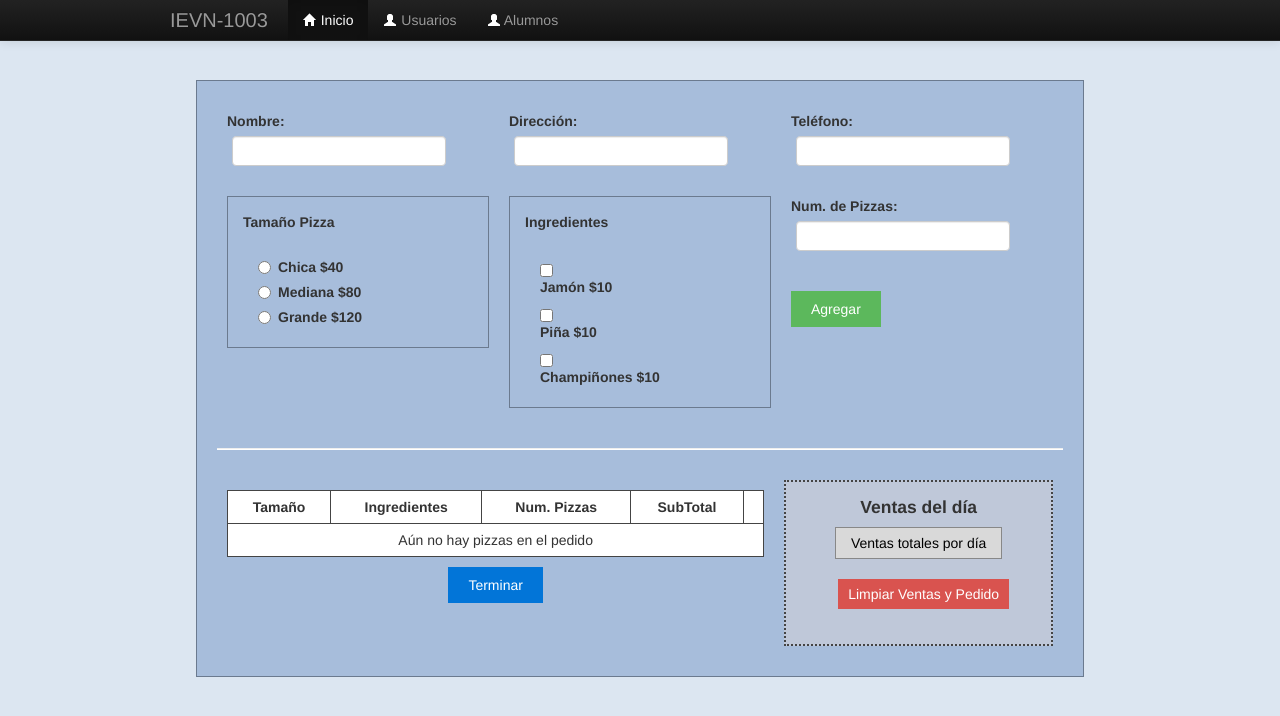
After one commit to IEVN1003-22001808/api_flask03, a Flask app: page /pizzas in a window 1280 px wide. The commit adds this page. Shown: the top 716 px of the page. Run offline with Flask 3, Linux system fonts and the light colour scheme; some libraries are stand-ins or nearby versions.

Commit message:
Pizza - 07/11/2025

```diff
--- a/app.py
+++ b/app.py
@@ -1,4 +1,6 @@
 from flask import Flask, render_template, request
+from flask import make_response, jsonify
+import json
 import forms
 import math
 
@@ -16,12 +18,40 @@ def alumnos():
     ema = ""
     alumnos_clase = forms.UserForm(request.form)
 
+    datos_str = request.cookies.get('estudiante')
+    if datos_str:
+        try:
+            lista_estudiantes = json.loads(datos_str)
+            if isinstance(lista_estudiantes, dict):
+                lista_estudiantes = [lista_estudiantes]
+            elif not isinstance(lista_estudiantes, list):
+                 lista_estudiantes = []
+
+        except (json.JSONDecodeError, TypeError):
+            lista_estudiantes = []
+    else:
+        lista_estudiantes = []
+
     if request.method == 'POST' and alumnos_clase.validate():
         mat = alumnos_clase.matricula.data
         nom = alumnos_clase.nombre.data
         ape = alumnos_clase.apellidos.data
         ema = alumnos_clase.email.data
-    return render_template ('alumnos.html', form = alumnos_clase, mat=mat, nom=nom, ape=ape, ema=ema)
+        datos = {"Matrícula":mat, "Nombre(s)":nom, "Apellidos":ape, "Correo":ema}
+
+        lista_estudiantes.append(datos)
+
+    response = make_response(render_template('alumnos.html', form=alumnos_clase, mat=mat, nom=nom, ape=ape, ema=ema))
+    response.set_cookie('estudiante', json.dumps(lista_estudiantes))
+    return response
+
+@app.route("/get_cookie")
+def get_cookie():
+    datos_str=request.cookies.get('estudiante')
+    if not datos_str:
+        return"No hay cookies"
+    datos=json.loads(datos_str)
+    return jsonify(datos)
 
 @app.route('/figuras', methods = ['GET', 'POST'])
 def figuras():
@@ -58,6 +88,131 @@ def figuras():
             print(f"Ocurrió un error: {e}")
 
     return render_template('figuras.html', area=area, figura=figura, form=form)
+
+@app.route('/pizzas', methods=['GET', 'POST'])
+def pizzas():
+
+    try:
+        cliente_actual = json.loads(request.cookies.get('cliente_actual'))
+    except (json.JSONDecodeError, TypeError):
+        cliente_actual = {}
+    if not isinstance(cliente_actual, dict):
+        cliente_actual = {}
+
+    try:
+        pedido_actual = json.loads(request.cookies.get('pedido_actual'))
+    except (json.JSONDecodeError, TypeError):
+        pedido_actual = []
+    if not isinstance(pedido_actual, list):
+        pedido_actual = []
+
+    try:
+        ventas_dia = json.loads(request.cookies.get('ventas_dia'))
+    except (json.JSONDecodeError, TypeError):
+        ventas_dia = {}
+    if not isinstance(ventas_dia, dict):
+        ventas_dia = {}
+
+    mostrar_Ventas = False
+
+    if request.method == 'GET' and cliente_actual:
+        form = forms.PizzasForm(data=cliente_actual)
+    else:
+        form = forms.PizzasForm(request.form)
+
+    if request.method == 'POST':
+        accion = request.form.get('accion')
+
+        #         BOTÓN "AGREGAR"
+        if accion == 'agregar' and form.validate():
+
+            cliente_actual = {
+                'nombre': form.nombre.data,
+                'direccion': form.direccion.data,
+                'telefono': form.telefono.data
+            }
+
+            precios_tam = {'Chica': 40, 'Mediana': 80, 'Grande': 120}
+            tam = form.tamanio.data
+            num = form.num_pizzas.data
+
+            subtotal_ingredientes = 0
+            ing_lista = []
+
+            if form.jamon.data:
+                subtotal_ingredientes += 10
+                ing_lista.append('Jamón')
+            if form.pinia.data:
+                subtotal_ingredientes += 10
+                ing_lista.append('Piña')
+            if form.champiniones.data:
+                subtotal_ingredientes += 10
+                ing_lista.append('Champiñones')
+
+            subtotal_por_pizza = precios_tam.get(tam, 0) + subtotal_ingredientes
+            subtotal_final = subtotal_por_pizza * num
+
+            pizza_nueva = {'tamanio': tam, 'ingredientes': ing_lista, 'num_pizzas': num, 'subtotal': subtotal_final}
+
+            pedido_actual.append(pizza_nueva)
+            print(f"LOG: Pizza agregada: {pizza_nueva}")
+
+        #         BOTÓN "QUITAR"
+        elif accion == 'quitar':
+            indice_str = request.form.get('indice_pizza')
+
+            if indice_str and indice_str.isdigit():
+                indice = int(indice_str)
+
+                if 0 <= indice < len(pedido_actual):
+                    pizza_quitada = pedido_actual.pop(indice)
+                    print(f"LOG: Pizza en índice {indice} quitada: {pizza_quitada}")
+                else:
+                    print(f"ERROR: Índice de 'quitar' fuera de rango: {indice}")
+            else:
+                print(f"ERROR: Índice de 'quitar' no es un número: {indice_str}")
+
+        #         BOTÓN "TERMINAR"
+        elif accion == 'terminar':
+            nombre_cliente = cliente_actual.get('nombre')
+
+            if not pedido_actual:
+                print("LOG: Intento de terminar, pero el pedido está vacío.")
+            elif not nombre_cliente:
+                print("ERROR: Faltan datos del cliente para terminar el pedido.")
+
+            else:
+                total_final = sum(pizza.get('subtotal', 0) for pizza in pedido_actual)
+                ventas_dia[nombre_cliente] = ventas_dia.get(nombre_cliente, 0) + total_final
+
+                pedido_actual = []
+                cliente_actual = {}
+
+                print(f"LOG: Pedido terminado. Venta registrada: {ventas_dia}")
+
+        #         BOTÓN "MOSTRAR VENTAS"
+        elif accion == 'mostrar_ventas':
+            mostrar_Ventas = True
+            print("LOG: Mostrando panel de ventas.")
+
+        #         BOTÓN "LIMPIAR"
+        elif accion == 'adios_popo':
+            pedido_actual = []
+            ventas_dia = {}
+            cliente_actual = {}
+            mostrar_Ventas = False
+            form = forms.PizzasForm()
+            print("LOG: Cookies limpiadas (pedido, ventas y cliente).")
+
+
+    response = make_response(
+        render_template('pizzas.html', form=form, pedido_actual=pedido_actual, ventas_dia=ventas_dia,mostrar_Ventas=mostrar_Ventas) # <-- Pasamos la nueva variable
+    )
+
+    response.set_cookie('pedido_actual', json.dumps(pedido_actual))
+    response.set_cookie('ventas_dia', json.dumps(ventas_dia))
+    response.set_cookie('cliente_actual', json.dumps(cliente_actual))
+    return response
 
 @app.route("/index")
 def index():
@@ -101,7 +256,8 @@ def func(n1, n2):
 
 @app.route("/prueba")
 def prueba():
-    return """
+    return
+    """
     <h1>Prueba de HTML<h1/>
     <p>Esto es una prueba</p>
     <ul>
--- a/forms.py
+++ b/forms.py
@@ -1,6 +1,7 @@
 from wtforms import Form
-from wtforms import StringField, FloatField, EmailField, PasswordField, IntegerField, RadioField, DecimalField
+from wtforms import StringField, FloatField, EmailField, PasswordField, IntegerField, RadioField, DecimalField, BooleanField
 from wtforms import validators
+from wtforms.validators import NumberRange
 
 class UserForm(Form):
     matricula = IntegerField('Matricula',
@@ -21,9 +22,38 @@ class FigurasForm(Form):
     ]
 
     figuraSel = RadioField('Selecciona una figura', choices=opciones,
-         validators=[validators.DataRequired(message='Debes seleccionar una figura Papu')])
+         validators=[validators.DataRequired(message='Debes seleccionar una figura, Papu')])
 
     dato1 = DecimalField('Dato 1', [validators.Optional()], places=2, default=0)
     # places = 2 // Muestra 2 decimales
 
     dato2 = DecimalField('Dato 2', [validators.Optional()], places=2, default=0)
+
+class PizzasForm(Form):
+
+    nombre = StringField('Nombre', [
+        validators.DataRequired(message="Papu, ocupamos tu nombre")
+    ])
+    direccion = StringField('Dirección', [
+        validators.DataRequired(message="Papu, ocupamos tu dirección")
+    ])
+    telefono = IntegerField('Teléfono', [
+        validators.DataRequired(message="Papu, ocupamos tu teléfono")
+    ])
+    opciones_tamanio = [
+    ('Chica', 'Chica $40'),
+    ('Mediana', 'Mediana $80'),
+    ('Grande', 'Grande $120')
+    ]
+    tamanio = RadioField('Tamaño Pizza',
+        choices=opciones_tamanio,
+        validators=[validators.DataRequired(message='Debes seleccionar un tamaño de pizza, Papu')]
+    )
+    jamon = BooleanField('Jamón $10')
+    pinia = BooleanField('Piña $10')
+    champiniones = BooleanField('Champiñones $10')
+
+    num_pizzas = IntegerField('Num. de Pizzas', [
+        validators.DataRequired(message='¿Cuántas pizzas quieres?'),
+        validators.NumberRange(min=1, message='Debe ser al menos 1 pizza')
+    ])
--- a/templates/Alumnos.html
+++ b/templates/Alumnos.html
@@ -16,4 +16,8 @@
 <h2>Apellidos: {{ape}}</h2>
 <h2>Email: {{ema}}</h2>
 
+<form action="/get_cookie" method="get" class="form-control" novalidate>
+    <button type="submit" class="btn btn-secondary">Ver Cookies</button>
+</form>
+
 {% endblock %}
--- a/templates/_macros.html
+++ b/templates/_macros.html
@@ -33,8 +33,21 @@
 </div>
 {% endmacro %}
 
+{% macro campoFormulario(field) %}
+<div class="mb-3">
+    {{ field.label(class="form-label") }}
+    {{ field(class="form-control", **kwargs) | safe }}
+    {% if field.errors %}
+        <div class="text-danger small">
+        {% for error in field.errors %}
+            <li>{{ error }}</li>
+        {% endfor %}
+        </div>
+    {% endif %}
+</div>
+{% endmacro %}
+
 {% macro campoNuevo(field) %}
-
     <td>{{field.label}}</td>
     <dd>{{field(**kwargs)|safe }}
         {% if field.errors %}
@@ -45,5 +58,48 @@
         </ul>
         {% endif %}
     </dd>
+{% endmacro %}
+
+{% macro campoPizzas(form) %}
+
+  <form action="" method="post" novalidate>
+
+    {{ campoFormulario(form.nombre) }}
+    {{ campoFormulario(form.direccion) }}
+    {{ campoFormulario(form.telefono, type="number") }}
+
+    <hr>
+
+    <div class="mb-3">
+      <strong>{{ form.tamanio.label }}</strong>
+      {% for subfield in form.tamanio %}
+        <div class="form-check">
+          {{ subfield(class="form-check-input") }}
+          {{ subfield.label(class="form-check-label") }}
+        </div>
+      {% endfor %}
+    </div>
+
+    <div class="mb-3">
+      <strong>Ingredientes:</strong>
+      <div class="form-check">
+        {{ form.jamon(class="form-check-input") }}
+        {{ form.jamon.label(class="form-check-label") }}
+      </div>
+      <div class="form-check">
+        {{ form.pinia(class="form-check-input") }}
+        {{ form.pinia.label(class="form-check-label") }}
+      </div>
+      <div class="form-check">
+        {{ form.champiniones(class="form-check-input") }}
+        {{ form.champiniones.label(class="form-check-label") }}
+      </div>
+    </div>
+
+    {{ campoFormulario(form.num_pizzas, type="number") }}
+
+    <button type="submit" name="accion" value="agregar" class="btn btn-success">Agregar Pizza</button>
+
+  </form>
 
 {% endmacro %}
--- a/templates/figuras.html
+++ b/templates/figuras.html
@@ -1,6 +1,5 @@
 {% extends "layout.html" %}
 {% block content %}
-{% import "_macros.html" as macro %}
 
 <div class="container">
     <h1 class="mb-4">Figuras Cálculo</h1>
--- /dev/null
+++ b/templates/pizzas.html
@@ -0,0 +1,243 @@
+{% extends "layout.html" %}
+{% block content %}
+{% import "_macros.html" as macro %}
+
+<style>
+
+  body {background-color: #dce6f1;}
+
+  .ventana {
+    background-color: #a7bddb;
+    border: 1px solid #6b7a8f;
+    padding: 20px;
+    width: 90%;
+    margin: 20px auto;
+  }
+
+  .grupo {
+    border: 1px solid #6b7a8f;
+    padding: 15px;
+    margin-bottom: 10px;
+  }
+
+  label {font-weight: bold;}
+
+  .input-text {
+    width: 200px;
+    padding: 4px;
+    margin-left: 5px;
+  }
+
+  .radio, .check {margin-left: 15px;}
+
+  .boton {
+    background-color: #d9d9d9;
+    border: 1px solid #888;
+    padding: 5px 15px;
+    cursor: pointer;
+  }
+
+  .tabla {
+    width: 100%;
+    background-color: white;
+    border-collapse: collapse;
+    margin-top: 10px;
+  }
+
+  .tabla th, .tabla td {
+    border: 1px solid #444;
+    text-align: center;
+    padding: 6px;
+  }
+
+  .panel-ventas {
+    background-color: #bfc8d9;
+    border: 2px dotted #444;
+    padding: 15px;
+  }
+
+  .panel-ventas .inner {
+    background-color: #d5d9e0;
+    border: 1px solid #777;
+    padding: 10px;
+    margin-top: 10px;
+  }
+
+  .alineado {
+    display: flex;
+    justify-content: space-between;
+    flex-wrap: wrap;
+  }
+
+  .columna {
+    flex: 1;
+    min-width: 250px;
+    margin: 10px;
+  }
+
+  .centrado {text-align: center;}
+
+  .btn-verde {
+    background-color: #5cb85c;
+    color: white;
+    border: none;
+    padding: 8px 20px;
+    margin-top: 10px;
+  }
+
+  .btn-azul {
+    background-color: #0275d8;
+    color: white;
+    border: none;
+    padding: 8px 20px;
+    margin-top: 10px;
+  }
+
+  .btn-rojo {
+    background-color: #d9534f;
+    color: white;
+    border: none;
+    padding: 5px 10px;
+  }
+
+  h4 {
+    margin-top: 0;
+    text-align: center;
+  }
+
+</style>
+
+<div class="ventana">
+  <form action="" method="post">
+    {{ form.csrf_token }}
+    <div class="alineado">
+
+      <div class="columna">
+        <label>Nombre:</label>
+        {{ form.nombre(class="input-text") }}<br><br>
+
+        <div class="grupo">
+          <label>Tamaño Pizza</label><br>
+          {% for subfield in form.tamanio %}
+            <div class="radio">
+              {{ subfield(class="form-check-input") }}
+              {{ subfield.label(class="form-check-label") }}
+            </div>
+          {% endfor %}
+        </div>
+      </div>
+
+      <div class="columna">
+        <label>Dirección:</label>
+        {{ form.direccion(class="input-text") }}<br><br>
+
+        <div class="grupo">
+            <label>Ingredientes</label><br>
+
+            <div class="check">
+                {{ form.jamon(class="form-check-input") }}
+                {{ form.jamon.label(class="form-check-label") }}
+            </div>
+
+            <div class="check">
+                {{ form.pinia(class="form-check-input") }}
+                {{ form.pinia.label(class="form-check-label") }}
+            </div>
+
+            <div class="check">
+                {{ form.champiniones(class="form-check-input") }}
+                {{ form.champiniones.label(class="form-check-label") }}
+            </div>
+        </div>
+      </div>
+
+      <div class="columna">
+        <label>Teléfono:</label>
+        {{ form.telefono(class="input-text") }}<br><br>
+
+        <label>Num. de Pizzas:</label>
+        {{ form.num_pizzas(class="input-text") }}<br><br>
+
+        <button type="submit" name="accion" value="agregar" class="btn-verde">Agregar</button>
+      </div>
+
+    </div>
+  </form>
+
+  <hr>
+
+  <div class="alineado">
+    <div class="columna" style="flex:2;">
+      <table class="tabla">
+        <thead>
+          <tr>
+            <th>Tamaño</th>
+            <th>Ingredientes</th>
+            <th>Num. Pizzas</th>
+            <th>SubTotal</th>
+            <th></th>
+          </tr>
+        </thead>
+        <tbody>
+          {% for pizza in pedido_actual %}
+            <tr>
+              <td>{{ pizza.tamanio }}</td>
+              <td>{{ pizza.ingredientes | join(', ') }}</td>
+              <td>{{ pizza.num_pizzas }}</td>
+              <td>${{ "%.2f"|format(pizza.subtotal) }}</td>
+              <td>
+                <form action="" method="post">
+                  <input type="hidden" name="indice_pizza" value="{{ loop.index0 }}">
+                  <button type="submit" name="accion" value="quitar" class="btn-rojo">Quitar</button>
+                </form>
+              </td>
+            </tr>
+          {% else %}
+            <tr><td colspan="5">Aún no hay pizzas en el pedido</td></tr>
+          {% endfor %}
+        </tbody>
+      </table>
+
+      <div class="centrado">
+        <form action="" method="post">
+          <button type="submit" name="accion" value="terminar" class="btn-azul">Terminar</button>
+        </form>
+      </div>
+    </div>
+
+    <div class="columna" style="flex:1;">
+      <div class="panel-ventas">
+        <h4>Ventas del día</h4>
+
+        {% if mostrar_Ventas %}
+        <div class="inner">
+          {% set total_dia = namespace(valor=0) %}
+          {% for nombre_cliente, total_pagado in ventas_dia.items() %}
+            <p><strong>{{ nombre_cliente }}</strong> total ${{ "%.2f"|format(total_pagado) }}</p>
+            {% set total_dia.valor = total_dia.valor + total_pagado %}
+          {% else %}
+            <p>No hay ventas registradas hoy.</p>
+          {% endfor %}
+          <hr>
+          <p><strong>Ventas totales del día:</strong> ${{ "%.2f"|format(total_dia.valor) }}</p>
+        </div>
+        {% endif %}
+
+        <div class="centrado">
+          <form action="" method="post" style="display: inline-block;">
+            <button type="submit" name="accion" value="mostrar_ventas" class="boton">Ventas totales por día</button>
+          </form>
+
+          <form action="" method="post" style="display: inline-block;">
+            <button type="submit" name="accion" value="adios_popo" class="btn-rojo" style="margin-left: 10px;">Limpiar Ventas y Pedido</button>
+          </form>
+        </div>
+
+        </div>
+    </div>
+
+  </div>
+
+</div>
+
+{% endblock %}
```
